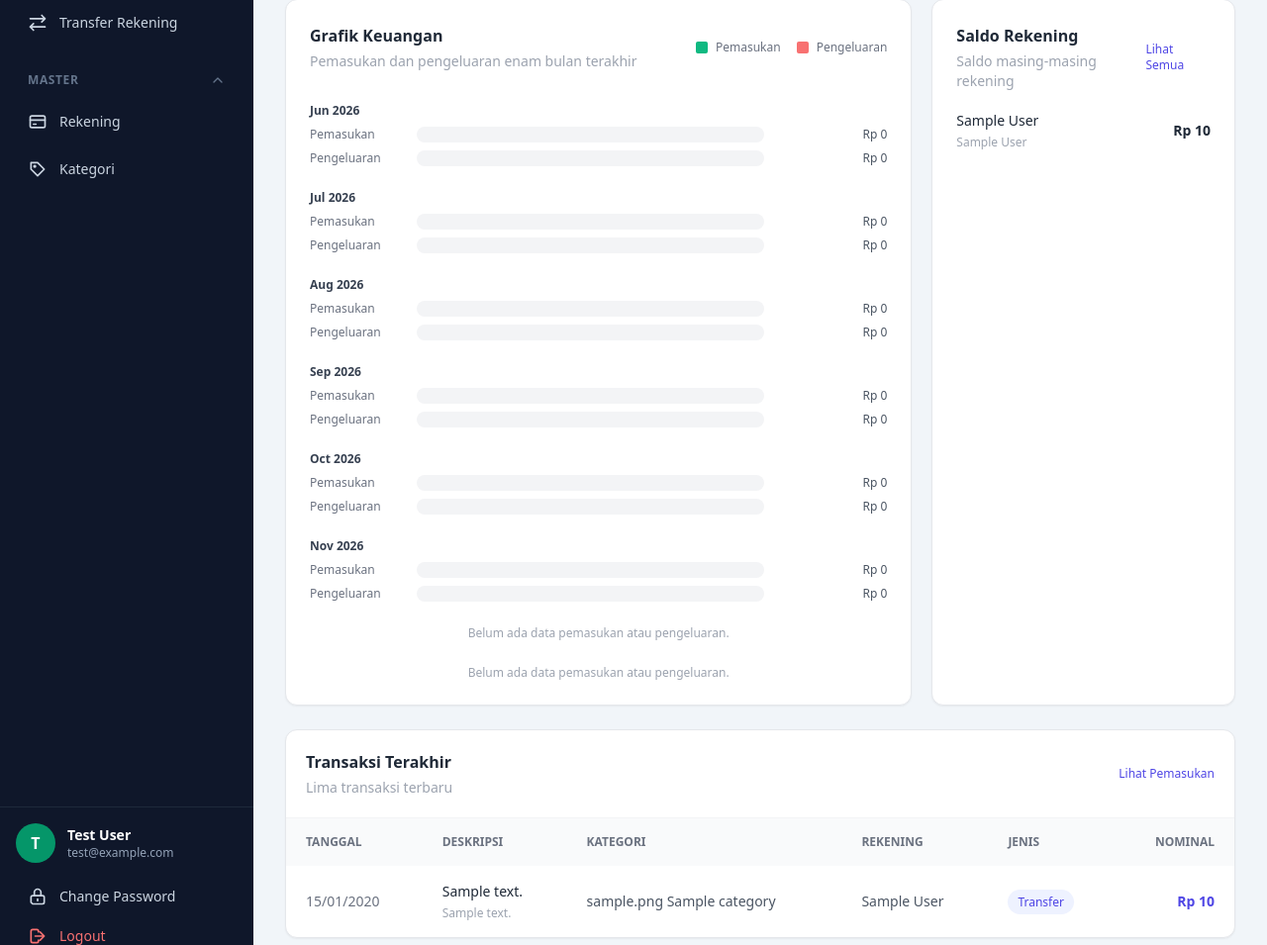
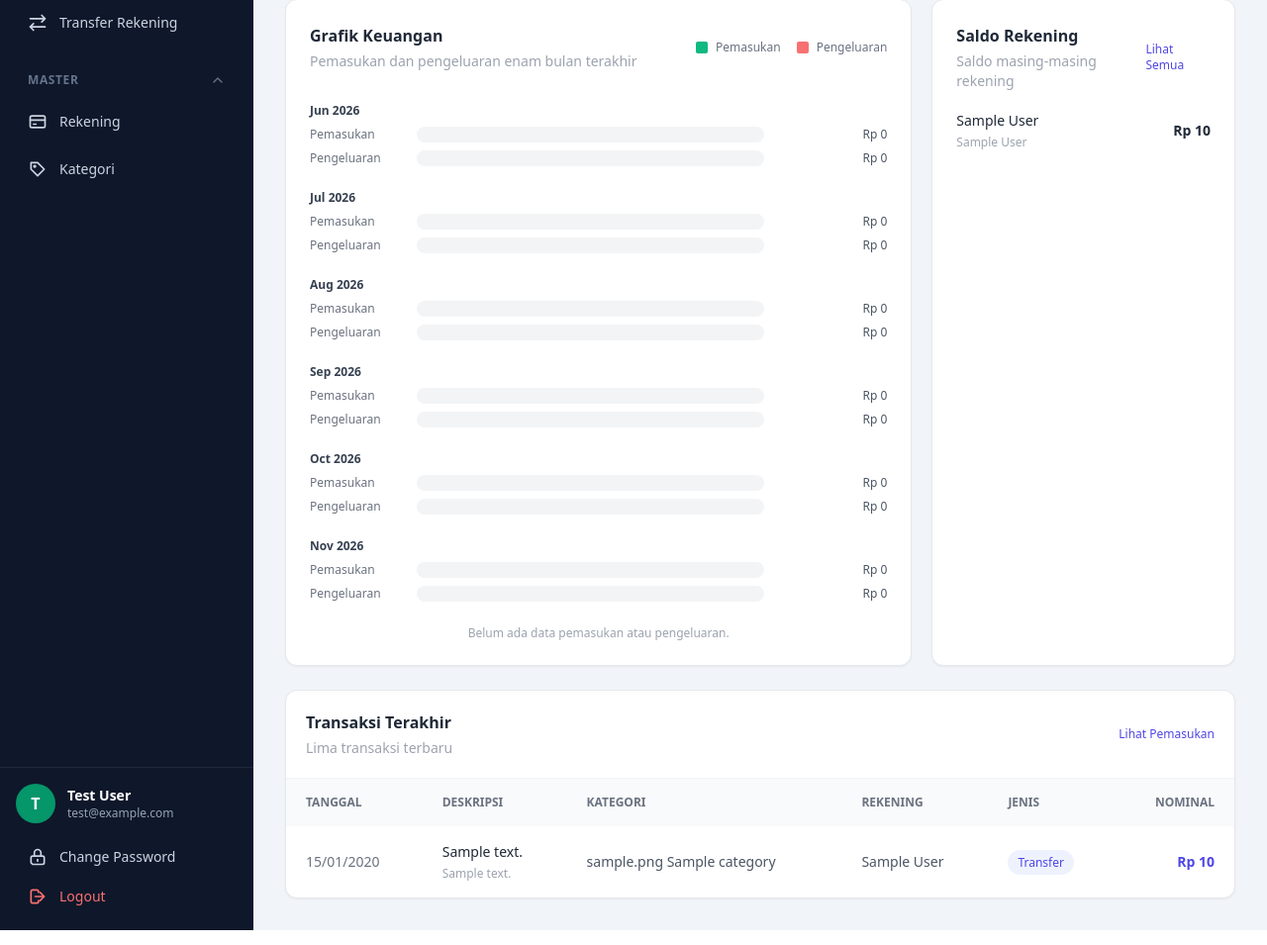
Before and after one commit to andikarafon/MyFinance_app, a Laravel app: page /dashboard in a window 1280 px wide. Shown: the part 295-1250 px from the top of the page at 99% size. Run offline with Laravel 12, Linux system fonts and the light colour scheme; a user stored in the database is signed in; data comes from the database, SQL or seed files in the repository; tables that the repository leaves empty hold one stand-in row (values such as "Sample post"); style sheets or scripts are compiled from the project's sources.

Commit message:
update dashboard

```diff
--- a/resources/views/dashboard/index.blade.php
+++ b/resources/views/dashboard/index.blade.php
@@ -12,7 +12,10 @@
 
     <div class="space-y-6">
 
+        {{-- ========================================= --}}
         {{-- SUMMARY CARDS --}}
+        {{-- ========================================= --}}
+
         <div style="display: grid; grid-template-columns: repeat(4, minmax(0, 1fr)); gap: 16px;">
 
             {{-- TOTAL SALDO --}}
@@ -39,7 +42,7 @@
             </div>
 
 
-            {{-- PEMASUKAN --}}
+            {{-- TOTAL PEMASUKAN --}}
             <div class="bg-white p-6 rounded-xl shadow-sm border border-gray-200">
 
                 <div class="flex items-center justify-between">
@@ -63,7 +66,7 @@
             </div>
 
 
-            {{-- PENGELUARAN --}}
+            {{-- TOTAL PENGELUARAN --}}
             <div class="bg-white p-6 rounded-xl shadow-sm border border-gray-200">
 
                 <div class="flex items-center justify-between">
@@ -113,7 +116,10 @@
         </div>
 
 
+        {{-- ========================================= --}}
         {{-- GRAFIK DAN SALDO REKENING --}}
+        {{-- ========================================= --}}
+
         <div class="grid grid-cols-1 xl:grid-cols-3 gap-5">
 
             {{-- GRAFIK KEUANGAN --}}
@@ -131,6 +137,7 @@
                         </p>
                     </div>
 
+                    {{-- LEGEND --}}
                     <div class="flex items-center gap-4 text-xs">
 
                         <div class="flex items-center gap-2">
@@ -146,8 +153,6 @@
                     </div>
 
                 </div>
-
-
 
 
                 {{-- CHART DATA --}}
@@ -171,6 +176,7 @@
                             <div class="text-xs font-semibold text-gray-700">
                                 {{ $item['month'] }}
                             </div>
+
 
                             {{-- PEMASUKAN --}}
                             <div class="flex items-center gap-3">
@@ -220,14 +226,7 @@
                 </div>
 
 
-                @if($chartData->sum('income') == 0 && $chartData->sum('expense') == 0)
-                    <div class="text-center text-xs text-gray-400 mt-6">
-                        Belum ada data pemasukan atau pengeluaran.
-                    </div>
-                @endif
-
-
-
+                {{-- EMPTY CHART --}}
                 @if($chartData->sum('income') == 0 && $chartData->sum('expense') == 0)
 
                     <div class="text-center text-xs text-gray-400 mt-6">
@@ -239,7 +238,10 @@
             </div>
 
 
+            {{-- ========================================= --}}
             {{-- SALDO REKENING --}}
+            {{-- ========================================= --}}
+
             <div class="bg-white rounded-xl shadow-sm border border-gray-200 p-6">
 
                 <div class="flex items-center justify-between">
@@ -309,7 +311,10 @@
         </div>
 
 
+        {{-- ========================================= --}}
         {{-- TRANSAKSI TERAKHIR --}}
+        {{-- ========================================= --}}
+
         <div class="bg-white rounded-xl shadow-sm border border-gray-200">
 
             <div class="p-5 border-b border-gray-100 flex items-center justify-between">
@@ -482,5 +487,4 @@
 
     </div>
 
-
 </x-finance-layout>
```
